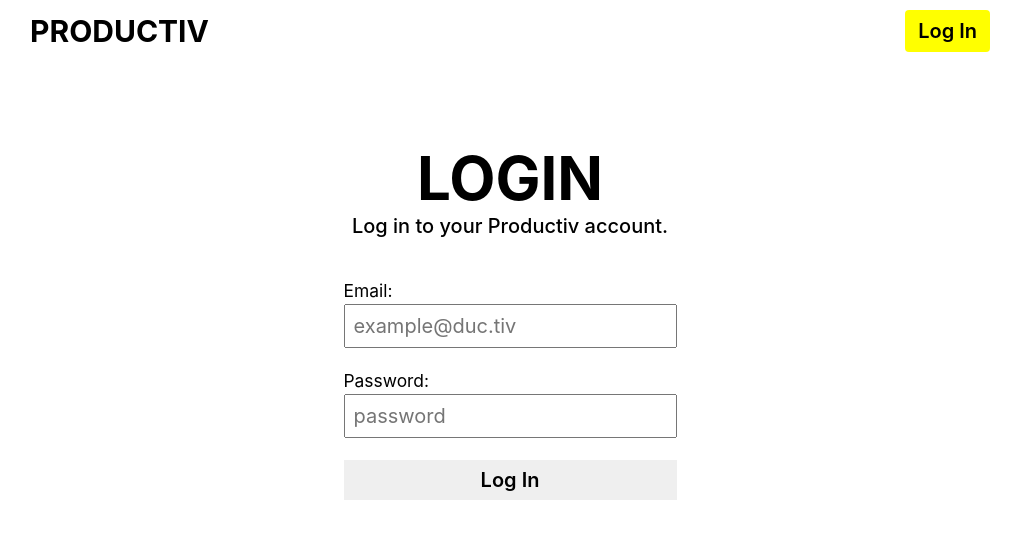
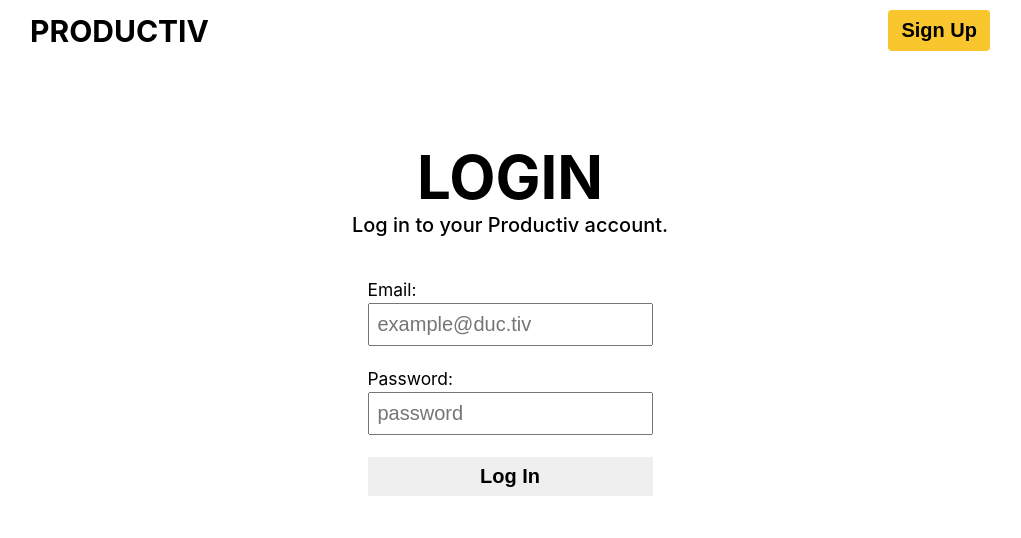
Before and after one commit to Timi-T/producktiv, a React (Create React App) app in the folder frontend/: page / in a window 1280 px wide. Shown: the top 538 px of the page, without its empty margins (130-1151 px from the left). Built offline with nearby package versions, Linux system fonts and the light colour scheme.

Commit message:
[Add]: base-color variable and login screen transition effect

```diff
--- a/frontend/src/App/App.css
+++ b/frontend/src/App/App.css
@@ -1,4 +1,5 @@
 body {
     width: 75%;
-    margin: 0 auto
+    margin: 0 auto;
+    overflow-x:hidden
 }
--- a/frontend/src/Header/Header.css
+++ b/frontend/src/Header/Header.css
@@ -13,7 +13,7 @@
 
 nav button {
     font-weight: 600;
-    background: yellow;
+    background: var(--color-primary);
     color: black;
     border: 1px solid transparent;
     padding: 8px 12px;
--- a/frontend/src/Header/Header.js
+++ b/frontend/src/Header/Header.js
@@ -5,7 +5,7 @@
     <nav>
       <h1>PRODUCTIV</h1>
       <button onClick={()=>props.toggleLoginSignup()}>
-        {props.isLoginScreen ? "Log In" : "Sign Up"}
+        {props.isLoginScreen ? "Sign Up" : "Log In"}
       </button>
     </nav>
   )
--- a/frontend/src/Login/Login.css
+++ b/frontend/src/Login/Login.css
@@ -7,6 +7,9 @@
     display: flex;
     flex-direction: column;
     align-items: center;
+    animation-duration: 0.3s;
+    animation-name: slidein;
+    /* overflow:hidden */
 }
 
 .login-box h1 {
@@ -54,7 +57,7 @@
 
 .login-details input[type="submit"]:hover {
     /* color: yellow; */
-    background: yellow
+    background: var(--color-primary)
 }
 
 .login-details label span {
--- a/frontend/src/Signup/Signup.css
+++ b/frontend/src/Signup/Signup.css
@@ -7,6 +7,9 @@
     display: flex;
     flex-direction: column;
     align-items: center;
+    animation-duration: 0.3s;
+    animation-name: slidein;
+    /* overflow:hidden */
 }
 
 .signup-box h1 {
@@ -54,7 +57,7 @@
 
 .signup-details input[type="submit"]:hover {
     /* color: yellow; */
-    background: yellow
+    background: var(--color-primary)
 }
 
 .signup-details label span {
--- a/frontend/src/index.css
+++ b/frontend/src/index.css
@@ -1,4 +1,4 @@
-* {
+body {
   margin: 0;
   font-family: -apple-system, BlinkMacSystemFont, 'Segoe UI', 'Roboto', 'Oxygen',
     'Ubuntu', 'Cantarell', 'Fira Sans', 'Droid Sans', 'Helvetica Neue',
@@ -20,7 +20,23 @@
   /* font-size: 62.5%; */
 
 }
+:root{
+  --color-primary: #F9C62E
+}
 
 button, input[type="submit"] {
   cursor: pointer
 }
+
+/* login/signup slide in amnimation */
+@keyframes slidein {
+  0% {
+    transform: translateX(90%);
+    /* width: 100%; */
+  }
+
+  100% {
+    transform: translateX(0%);
+    /* width: 100%; */
+  }
+}
```
